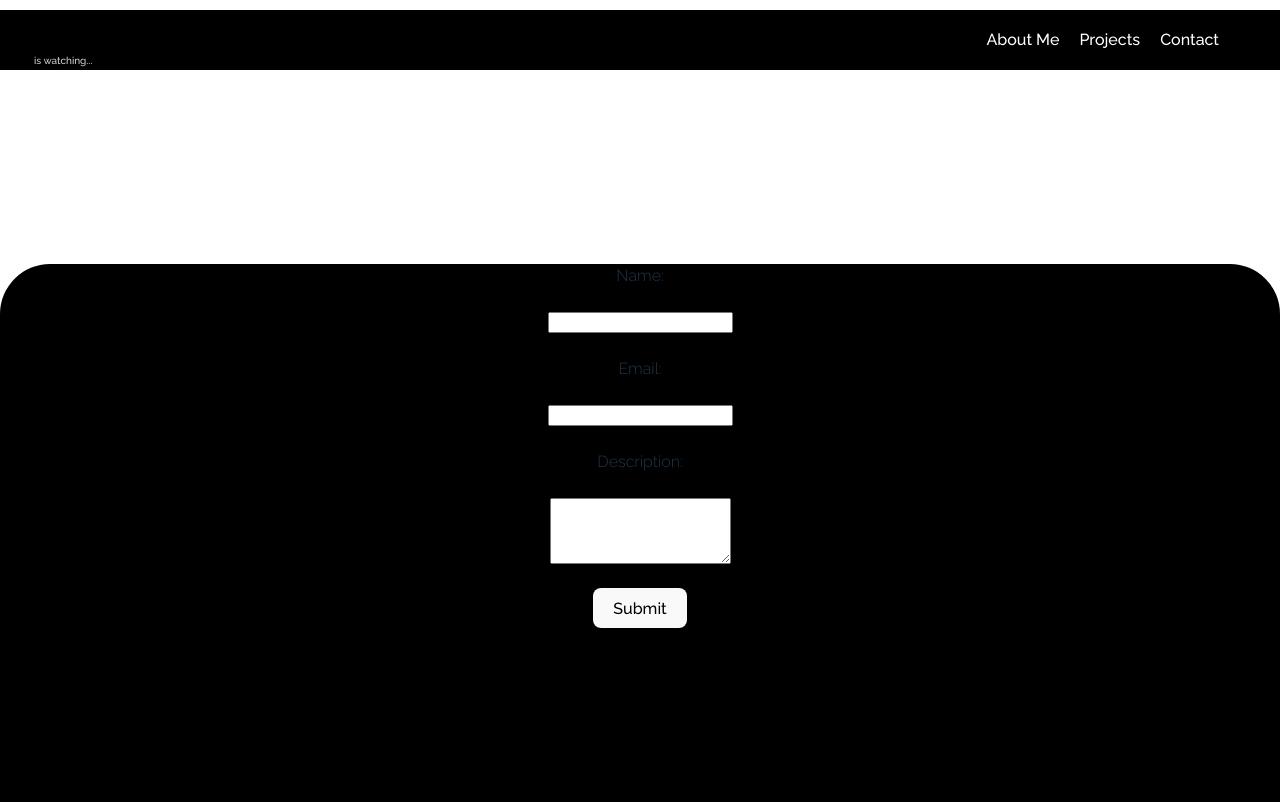
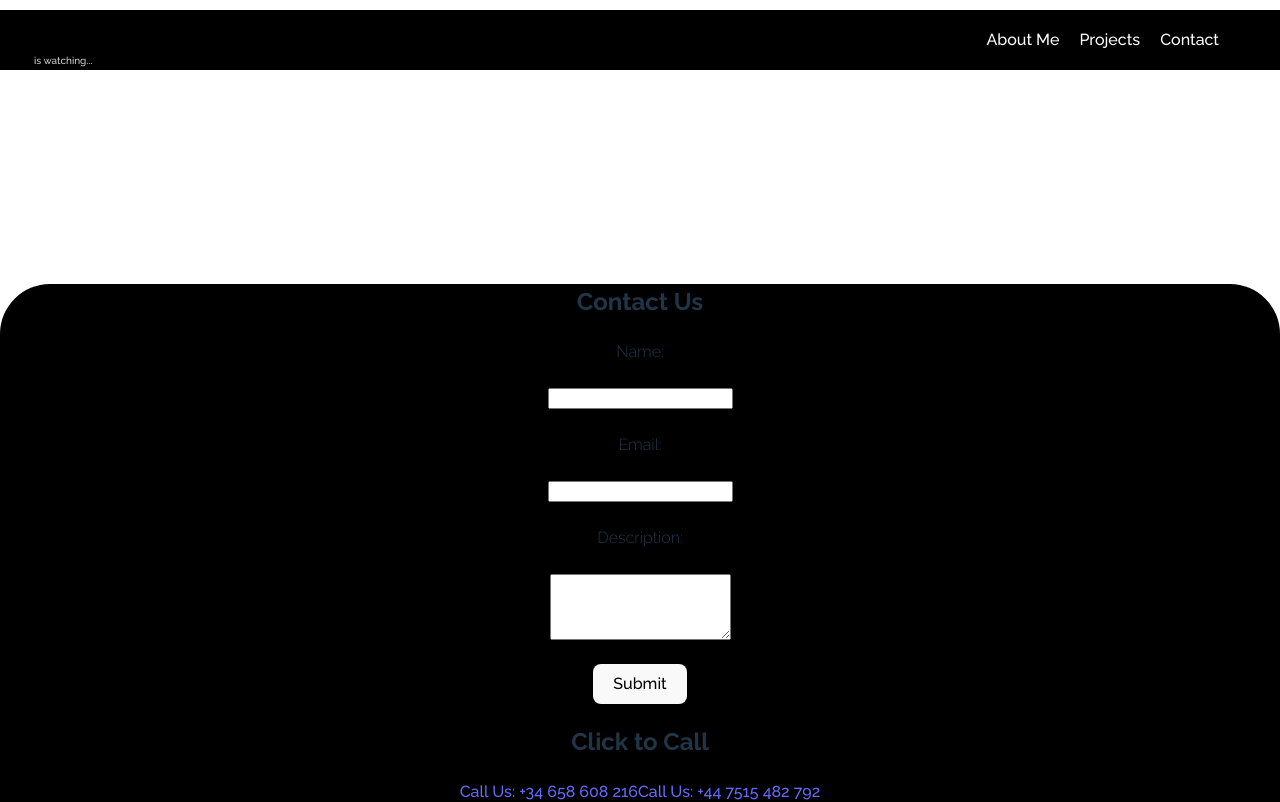
Before and after one commit to puentes-studio/myapp, a React (Vite) app: page /contact in a window 1280 px wide. Shown: the top 802 px of the page. Built offline with nearby package versions, Linux system fonts and the light colour scheme.

Commit message:
form in contact page

```diff
--- a/src/assets/pages/contact/Contact.jsx
+++ b/src/assets/pages/contact/Contact.jsx
@@ -1,31 +1,12 @@
 import "./Contact.css";
 import Nav from "../../../components/nav/Nav";
 import Footer from "../../../components/footer/Footer";
+import ContactForm from "../../../components/contactForm/ContactForm";
+import PhoneLink from "../../../components/phoneLink/PhoneLink";
 // import { useName } from "../../../../Context/Name.Context";
-import { useState } from "react";
 
 function Contact() {
-  // const [count, setCount] = useState(0);
   // const { nameState } = useName();
-
-  const [formData, setFormData] = useState({
-    name: "",
-    email: "",
-    description: "",
-  });
-
-  const handleChange = (e) => {
-    setFormData({
-      ...formData,
-      [e.target.name]: e.target.value,
-    });
-  };
-
-  const handleSubmit = (e) => {
-    e.preventDefault();
-    // Handle form submission here
-    console.log(formData);
-  };
 
   return (
     <>
@@ -40,45 +21,8 @@ function Contact() {
       </div>
 
       <div className="form-container">
-        <form onSubmit={handleSubmit}>
-          <label htmlFor="name">Name:</label>
-          <br />
-          <input
-            type="text"
-            id="name"
-            name="name"
-            value={formData.name}
-            onChange={handleChange}
-            required
-          />
-          <br />
-
-          <label htmlFor="email">Email:</label>
-          <br />
-          <input
-            type="email"
-            id="email"
-            name="email"
-            value={formData.email}
-            onChange={handleChange}
-            required
-          />
-          <br />
-
-          <label htmlFor="description">Description:</label>
-          <br />
-          <textarea
-            id="description"
-            name="description"
-            value={formData.description}
-            onChange={handleChange}
-            rows="4"
-            required
-          ></textarea>
-          <br />
-
-          <button type="submit">Submit</button>
-        </form>
+        <ContactForm />
+        <PhoneLink />
       </div>
 
       <Footer />
--- /dev/null
+++ b/src/components/contactForm/ContactForm.jsx
@@ -0,0 +1,77 @@
+import { useState } from "react";
+import "./ContactForm.css";
+
+function ContactForm() {
+  const [formData, setFormData] = useState({
+    name: "",
+    email: "",
+    description: "",
+  });
+
+  const handleChange = (e) => {
+    setFormData({
+      ...formData,
+      [e.target.name]: e.target.value,
+    });
+  };
+
+  const handleSubmit = (e) => {
+    e.preventDefault();
+    // Construct the email body with form data
+    const emailBody = `Name: ${formData.name}\nEmail: ${formData.email}\nDescription: ${formData.description}`;
+    // Construct the mailto link
+    const mailtoLink = `mailto:vlad.puentes@gmail.com?subject=Contact Form Submission&body=${encodeURIComponent(
+      emailBody
+    )}`;
+    // Open the mail client with the mailto link
+    window.location.href = mailtoLink;
+    console.log(formData);
+  };
+
+  return (
+    <div>
+      <h2>Contact Us</h2>
+      <form onSubmit={handleSubmit}>
+        <label htmlFor="name">Name:</label>
+        <br />
+        <input
+          type="text"
+          id="name"
+          name="name"
+          value={formData.name}
+          onChange={handleChange}
+          required
+        />
+        <br />
+
+        <label htmlFor="email">Email:</label>
+        <br />
+        <input
+          type="email"
+          id="email"
+          name="email"
+          value={formData.email}
+          onChange={handleChange}
+          required
+        />
+        <br />
+
+        <label htmlFor="description">Description:</label>
+        <br />
+        <textarea
+          id="description"
+          name="description"
+          value={formData.description}
+          onChange={handleChange}
+          rows="4"
+          required
+        ></textarea>
+        <br />
+
+        <button type="submit">Submit</button>
+      </form>
+    </div>
+  );
+}
+
+export default ContactForm;
--- /dev/null
+++ b/src/components/phoneLink/PhoneLink.jsx
@@ -0,0 +1,13 @@
+import React from "react";
+
+function PhoneLink() {
+  return (
+    <div>
+      <h2>Click to Call</h2>
+      <a href="tel:+34658608216">Call Us: +34 658 608 216</a>
+      <a href="tel:+447515482792">Call Us: +44 7515 482 792</a>
+    </div>
+  );
+}
+
+export default PhoneLink;
```
Also changed, not shown: src/components/contactForm/ContactForm.css (added), src/components/phoneLink/PhoneLink.css (added).
